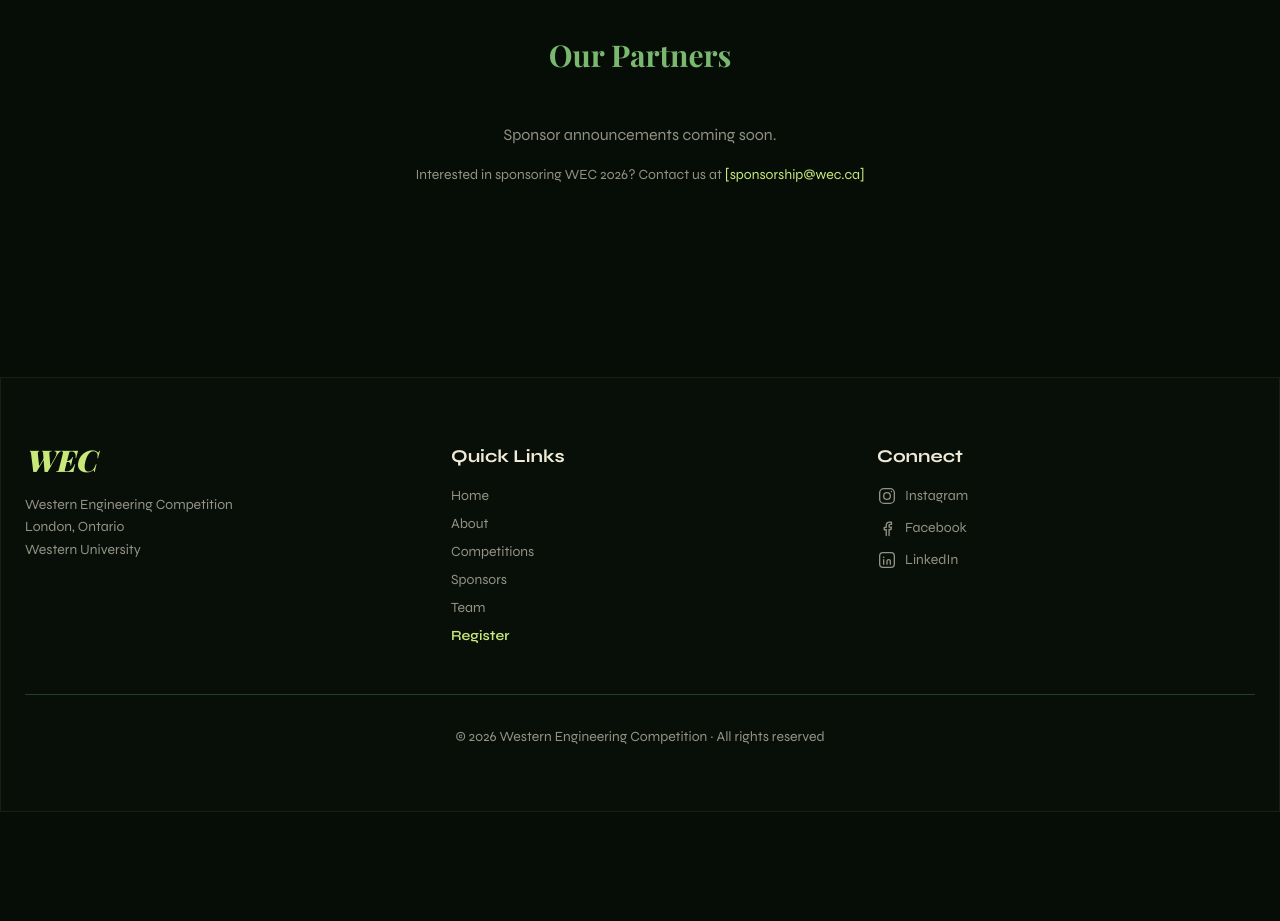
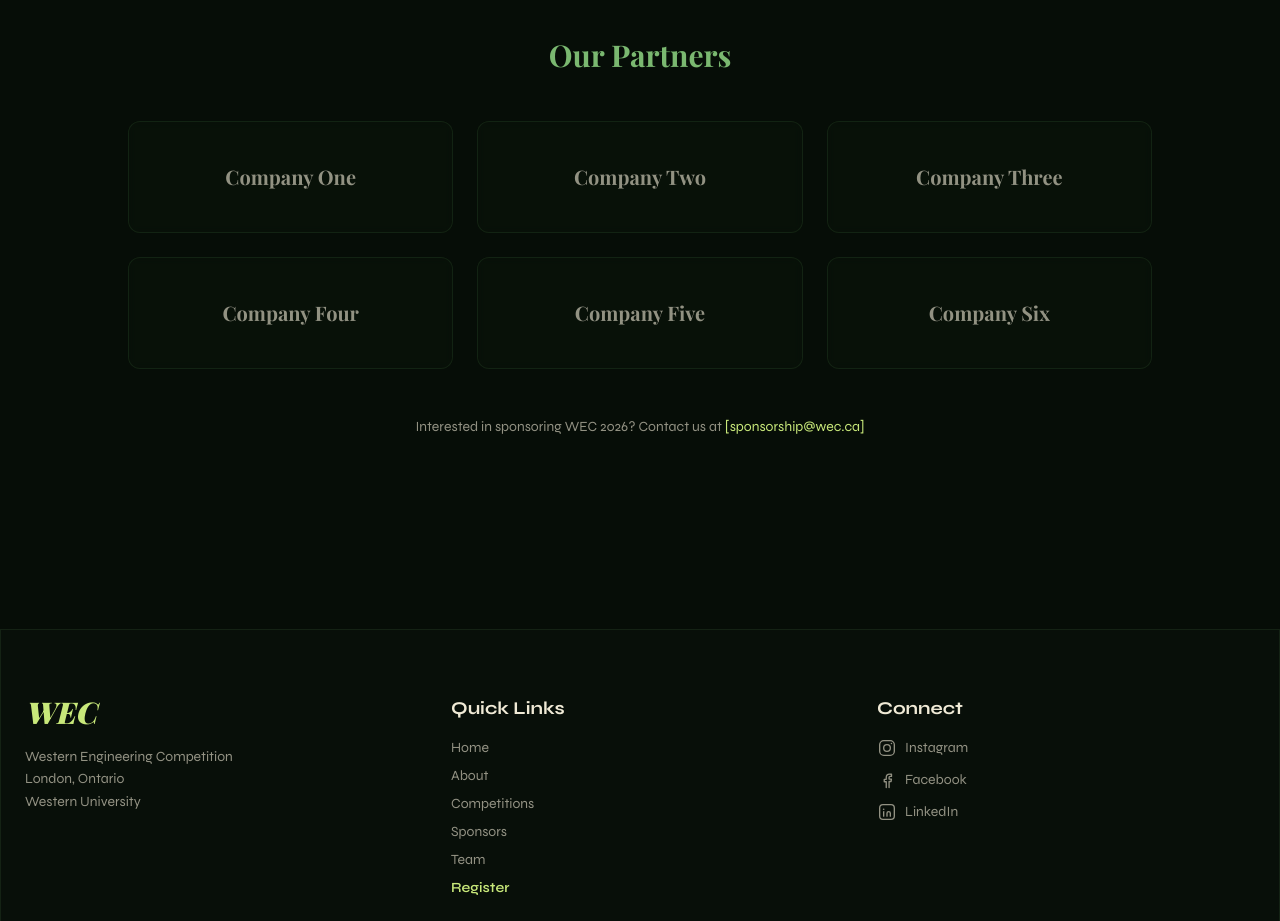
Before and after one commit to Anomaly-E-E/WEC, a React (Vite) app: page /sponsors in a window 1280 px wide. Shown: the part 1100-2021 px from the top of the page. Before the commit the page ends 1912 px from the top, so only its background shows below. Built offline with nearby package versions, Linux system fonts and the light colour scheme; a web font is replaced by a local one.

Commit message:
Add placeholder sponsor cards to Sponsors page
Replaces the "announcements coming soon" text with a grid of six
placeholder cards (Company One through Six) to fill in once sponsors
are confirmed.

```diff
--- a/src/pages/Sponsors.tsx
+++ b/src/pages/Sponsors.tsx
@@ -1,3 +1,4 @@
+import { motion } from 'framer-motion';
 import ForestHero from '../components/ForestHero';
 import ScrollReveal from '../components/ScrollReveal';
 
@@ -38,14 +39,27 @@ export default function Sponsors() {
             </div>
           </ScrollReveal>
 
-          {/* TODO: Add sponsor logos here when confirmed */}
+          {/* TODO: Swap placeholder cards for confirmed sponsor logos */}
           <ScrollReveal delay={0.4}>
             <div className="mt-20">
               <h3 className="font-display text-leaf text-3xl font-bold text-center mb-12">
                 Our Partners
               </h3>
+              <div className="grid grid-cols-2 md:grid-cols-3 gap-6 mb-12">
+                {['Company One', 'Company Two', 'Company Three', 'Company Four', 'Company Five', 'Company Six'].map((name) => (
+                  <motion.div
+                    key={name}
+                    whileHover={{ y: -6, borderColor: 'rgba(90,140,82,0.5)' }}
+                    className="border-forest backdrop-blur-sm bg-forest-mid/30 rounded-xl h-28 flex items-center justify-center transition-all duration-300"
+                  >
+                    <span className="font-display text-cream-dim text-xl font-bold">
+                      {name}
+                    </span>
+                  </motion.div>
+                ))}
+              </div>
+
               <div className="text-center text-cream-dim">
-                <p className="mb-4">Sponsor announcements coming soon.</p>
                 <p className="text-sm">
                   Interested in sponsoring WEC 2026? Contact us at{' '}
                   <span className="text-sunlight">[sponsorship@wec.ca]</span>
```
